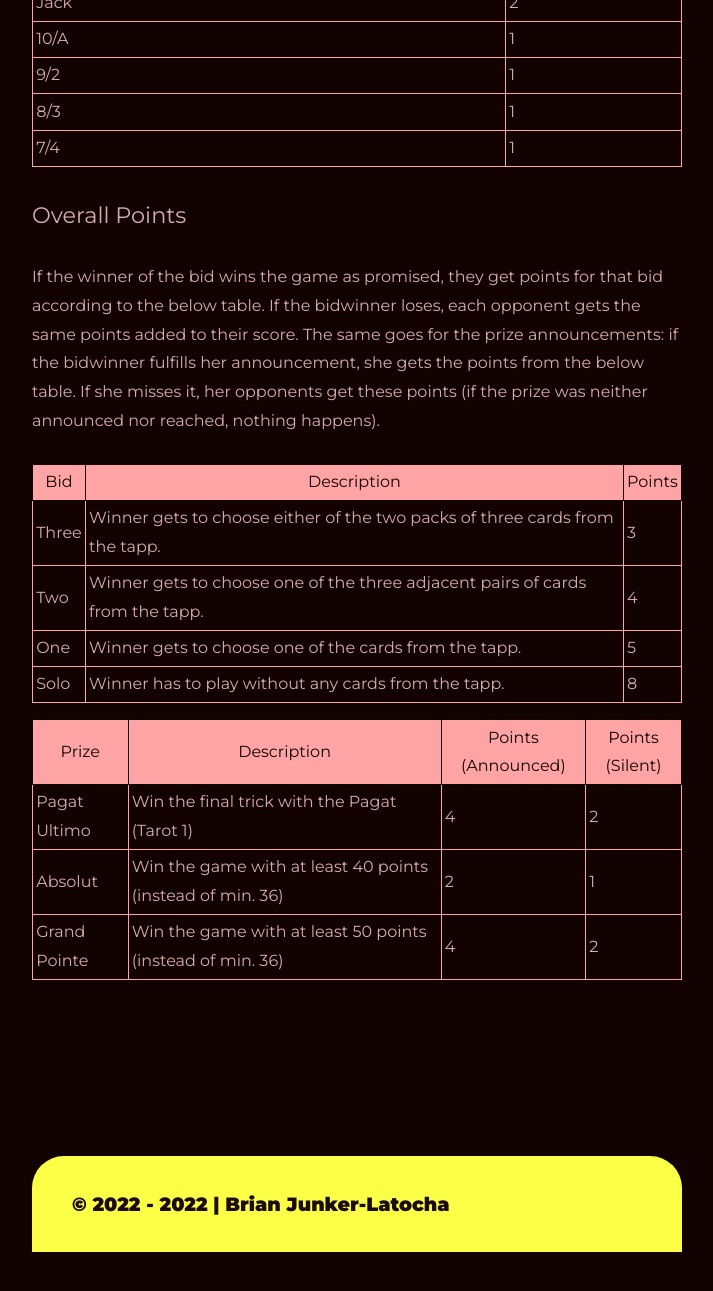
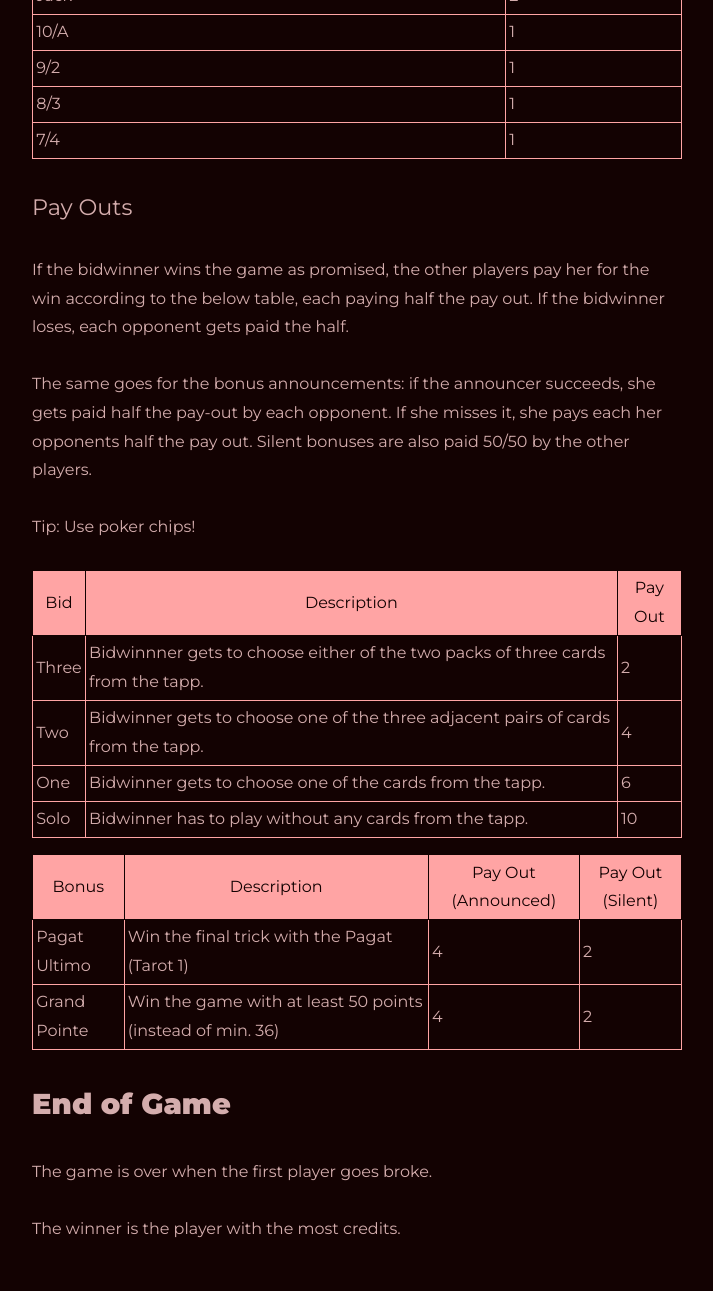
Before and after one commit to BrianInGermany/oldcardgames, a Jekyll site: the page built from all_collections/_posts/2022-12-18-tapp_tarock.markdown, in a window 1280 px wide and 1400 px high, scrolled down 8074 px. Shown: the top 1291 px of the window, without its empty margins (283-996 px from the left). Built offline with Jekyll 4.4.1, drawn with Linux system fonts in a browser that asks for light colours; before the commit the page ends 9326 px from its top, so only the background shows below that; some of the changed text lies outside the part shown.

Commit message:
edit desc.

```diff
--- a/all_collections/_posts/2022-12-18-tapp_tarock.markdown
+++ b/all_collections/_posts/2022-12-18-tapp_tarock.markdown
@@ -52,19 +52,20 @@
 
 In all the bids except the "solo", the winning bidder has the chance to improve their hand by exchanging with cards from the tapp.
 
-#### __Prizes__
-In addition to the bids, there are prize announcements. They have no impact on the bid level, but if the player wins the bid, they award extra points if successful, or points to the opponents if not. If announced, they are worth more, because the points go to each opponent if you don't fulfill it. If silent (unannounced), you have no added risk, but get less points.
+#### __Bonus__
+In addition to the bids, there are bonus announcements. They have no impact on the bid level/outbidding, and they award extra credits if successful, or cost credits if not. Unannounced (silent) bonuses only award credits to the bonus winner; you don't pay for missing them (they are optional).
 
 
-| Prize         |  Description                                              |  Points (Announced) |  Points (Silent) |
+| Bonus         |  Description                                              |  Pay Out (Announced) |  Pay Out (Silent) |
 | ------------- | --------------------------------------------------------- | ------------------- | ---------------- |
 | Pagat Ultimo  | Win the final trick with the Pagat (Tarot 1)              |  4                  | 2                |
-| Absolut       | Win the game with at least 40 points (instead of min. 36) | 2                   | 1                |
 | Grand Pointe         | Win the game with at least 50 points (instead of min. 36) | 4                  | 2               |
 
-#### __Bidding Examples__
+#### __Bidding, Bonus and Countering Examples__
 In the bidding, players can pass or bid, but once they pass they are excluded from the rest of the bidding. The first bid is always "three", and goes up the scale to "two", "one", and "solo".
-- Prizes are announced with the bid ("three with pagat ultimo"), but do not influence the bid ranks.
+- Bonuses are announced with the bid ("three with pagat ultimo"), but do not influence the bid ranks.
+  - __Only a bidder can announce a bonus, and announced bonuses only count for the bidwinner.__
+  - But __silent bonuses can be won by any player.__
 - If a player is outbid, they have the right to accept the higher bid as their own by saying "I hold", but the option to raise again to the next highest bid.
 
 Player 2 bids, is outbid, and then takes the higher bid as his own. Player 3 decides not to outbid again:
@@ -72,7 +73,7 @@
 - Player 2: "three"
 - Player 3: "two"
 - Player 1: (SKIPPED)
-- Player 2: "I hold"
+- Player 2: "I hold (the two)"
 - Player 3: "pass"
 - END (Player 2 wins the bid.)
 
@@ -95,7 +96,7 @@
 
 #### __Countering Examples__
 Once a bid is won, players have the option to counter the win, doubling the points to be won or lost in that round. This is done by saying "contra" or "I counter the three", for example.
-- Both bids and prize announcements can be countered.
+- Both bids and bonus announcements can be countered.
 
 Player 3 bids, player 1 passes and later counters:
 - Player 1: "pass"
@@ -106,11 +107,11 @@
 - Player 3: "pass"
 - END (Player 3 wins the bid with a counter.)
 
-Player 3 bids with prize, others pass and then counter:
+Player 3 bids with bonus, others pass and then counter:
 - Player 1: "pass"
 - Player 2: "pass"
-- Player 3: "three absolute"
-- Player 1: "contra on the three and the absolute"
+- Player 3: "three grand pointe"
+- Player 1: "contra on the three and the grand pointe"
 - Player 2: "pass"
 - Player 3: "pass"
 - END (Player 3 playes for double stakes on both items.)
@@ -160,18 +161,26 @@
 | 8/3                 | 1      |
 | 7/4                 | 1      |
 
-#### __Overall Points__
-If the winner of the bid wins the game as promised, they get points for that bid according to the below table. If the bidwinner loses, each opponent gets the same points added to their score. The same goes for the prize announcements: if the bidwinner fulfills her announcement, she gets the points from the below table. If she misses it, her opponents get these points (if the prize was neither announced nor reached, nothing happens).
+#### __Pay Outs__
+If the bidwinner wins the game as promised, the other players pay her for the win according to the below table, each paying half the pay out. If the bidwinner loses, each opponent gets paid the half.
 
-| Bid   | Description                                                                   | Points |
+The same goes for the bonus announcements: if the announcer succeeds, she gets paid half the pay-out by each opponent. If she misses it, she pays each her opponents half the pay out. Silent bonuses are also paid 50/50 by the other players.
+
+Tip: Use poker chips!
+
+| Bid   | Description                                                                   | Pay Out |
 | ----- | ----------------------------------------------------------------------------- | ------ |
-| Three | Winner gets to choose either of the two packs of three cards from the tapp.   | 3      |
-| Two   | Winner gets to choose one of the three adjacent pairs of cards from the tapp. | 4      |
-| One   | Winner gets to choose one of the cards from the tapp.                         | 5      |
-| Solo  | Winner has to play without any cards from the tapp.                           | 8      |
+| Three | Bidwinnner gets to choose either of the two packs of three cards from the tapp.   | 2      |
+| Two   | Bidwinner gets to choose one of the three adjacent pairs of cards from the tapp. | 4      |
+| One   | Bidwinner gets to choose one of the cards from the tapp.                         | 6      |
+| Solo  | Bidwinner has to play without any cards from the tapp.                           | 10      |
 
-| Prize         |  Description                                              |  Points (Announced) |  Points (Silent) |
+| Bonus         |  Description                                              |  Pay Out (Announced) |  Pay Out (Silent) |
 | ------------- | --------------------------------------------------------- | ------------------- | ---------------- |
 | Pagat Ultimo  | Win the final trick with the Pagat (Tarot 1)              |  4                  | 2                |
-| Absolut       | Win the game with at least 40 points (instead of min. 36) | 2                   | 1                |
 | Grand Pointe         | Win the game with at least 50 points (instead of min. 36) | 4                  | 2               |
+
+## End of Game
+The game is over when the first player goes broke.
+
+The winner is the player with the most credits.
```
Also changed, not shown: other parts of all_collections/_posts/2022-12-18-tapp_tarock.markdown (+6 -6 lines).
